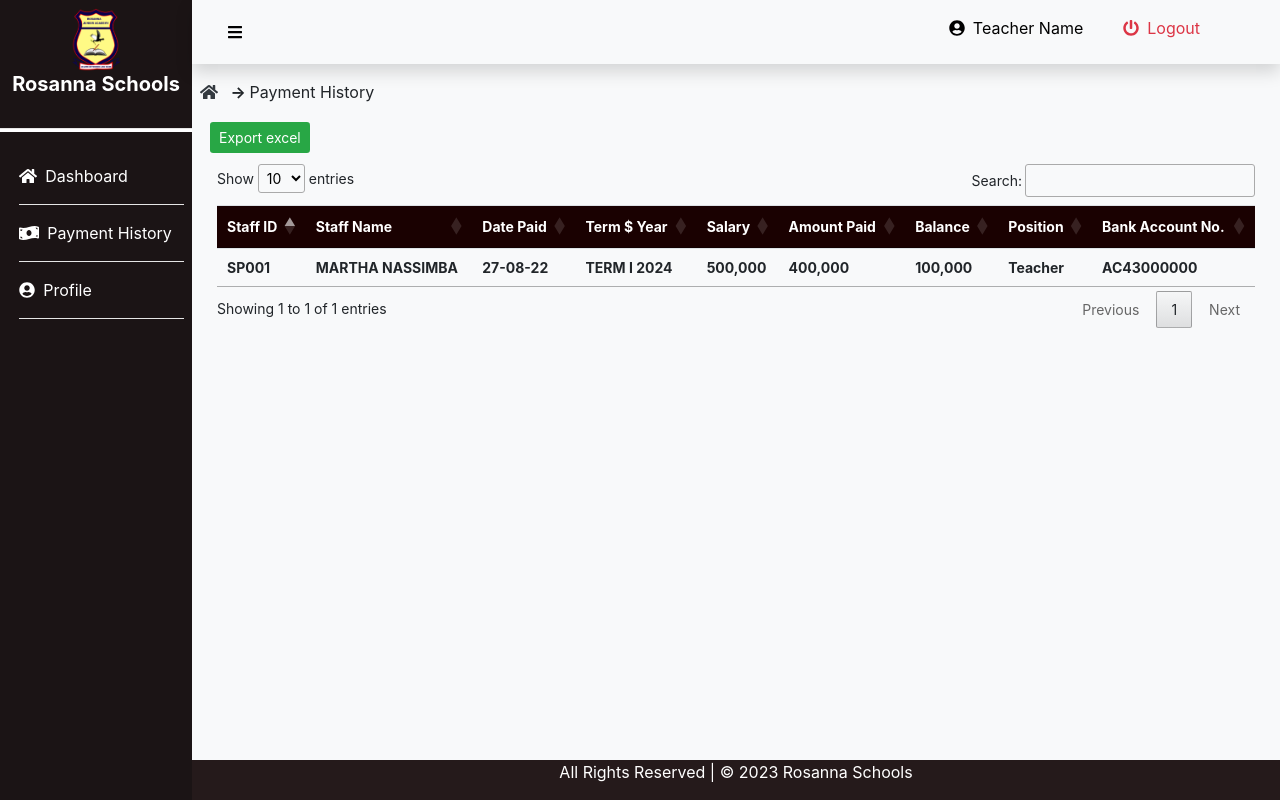
After one commit to megateams/rosanna, a Django app: page /paymenthistory/ in a window 1280 px wide. The commit adds this page. Run offline with Django 4.2, Linux system fonts and the light colour scheme; lists and menus that the app fills with data are empty; some libraries are stand-ins or nearby versions.

Commit message:
worked on paymenthistory

```diff
--- a/frontend/static/css/teacher.css
+++ b/frontend/static/css/teacher.css
@@ -23,10 +23,7 @@
     border: 1px solid;
 
 }
-.profile{
-    background-color: ;
 
-}
 
 .current-term .btn-h, .current-year .btn-h{
     background-color: rgb(42, 42, 42);
--- a/frontend/templates/teacher/base.html
+++ b/frontend/templates/teacher/base.html
@@ -54,9 +54,9 @@
 
                 <hr color="#fff">
                 <li>
-                    <div class="main-menu-acad d-flex justify-content-between">
-                        <a class="" href='/paymenthistory'><i class="fas fa-money-bill-wave    mr-2"></i><span>Payment History</span></a>
-                    </div>
+
+                    <a class="" href='/paymenthistory'><i class="fas fa-money-bill-wave    mr-2"></i><span>Payment History</span></a>
+
                 </li>
                 <hr color="#fff">
                 <li>
--- /dev/null
+++ b/frontend/templates/teacher/paymenthistory.html
@@ -0,0 +1,59 @@
+{% extends 'teacher/base.html' %}
+{% block  title %} Payment History {% endblock title %}
+{% block  pagetitle %} Payment History {% endblock pagetitle %}
+
+{% block  main %}
+
+<!-- inner-content -->
+<div class="inner-content">
+    <div class="btns">
+
+        <a href="" class="btn btn-sm bg-success text-white mb-2 ml-2 ">Export excel</a>
+    </div>
+    <div class="table-section" style="font-size: 14px;">
+
+        <table class="table" id="table">
+            <thead>
+                <tr>
+                    <th>Staff ID</th>
+                    <th>Staff Name</th>
+                    <th> Date Paid</th>
+                    <th>Term $ Year</th>
+                    <th>Salary</th>
+                    <th>Amount Paid</th>
+                    <th>Balance</th>
+                    <th>Position</th>
+                    <th>Bank Account No.</th>
+
+
+                </tr>
+            </thead>
+            <tbody>
+                <tr>
+                    <th>SP001</th>
+                    <th>MARTHA NASSIMBA</th>
+                    <th>27-08-22</th>
+                    <th>TERM I 2024</th>
+                    <th>500,000</th>
+                    <th>400,000</th>
+                    <th>100,000</th>
+                    <th>Teacher</th>
+                    <th>AC43000000</th>
+
+
+                </tr>
+
+
+
+
+
+            </tbody>
+        </table>
+    </div>
+    <!-- student show -->
+    <div class="show_user">
+
+    </div>
+</div>
+<!-- inner-content -->
+{% endblock main %}
--- a/teacher/urls.py
+++ b/teacher/urls.py
@@ -5,4 +5,5 @@ from . import views
 urlpatterns = [
     path('teacher/', views.dashboard, name=""),
     path('teacherprofile/', views.profile, name="Teacher Profile"),
+    path('paymenthistory/', views.paymenthistory, name="Payment History"),
 ]
--- a/teacher/views.py
+++ b/teacher/views.py
@@ -6,3 +6,6 @@ def dashboard(request):
 
 def profile(request):
     return render(request, 'teacher/profile.html')
+
+def paymenthistory(request):
+    return render(request, 'teacher/paymenthistory.html')
```
